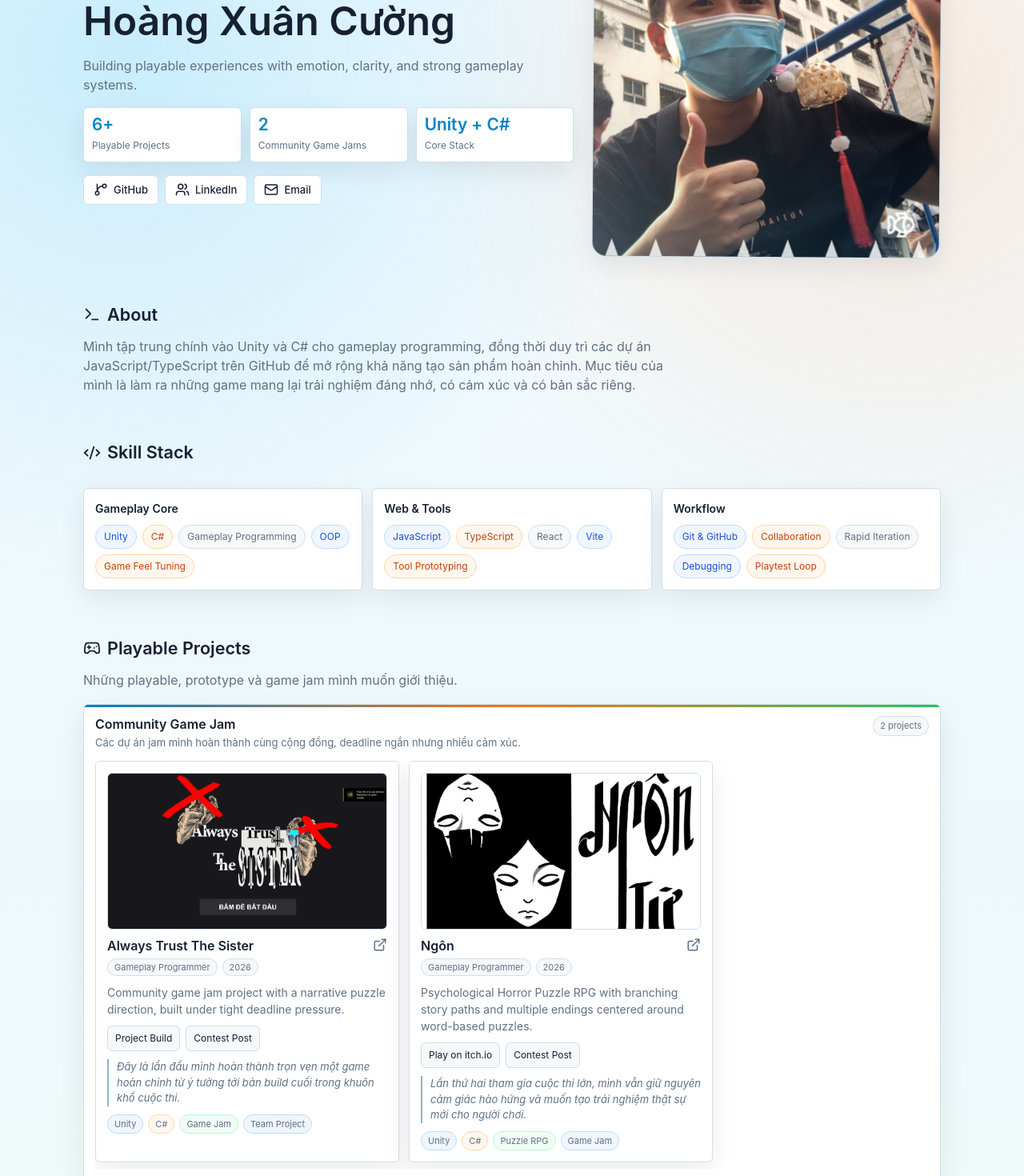
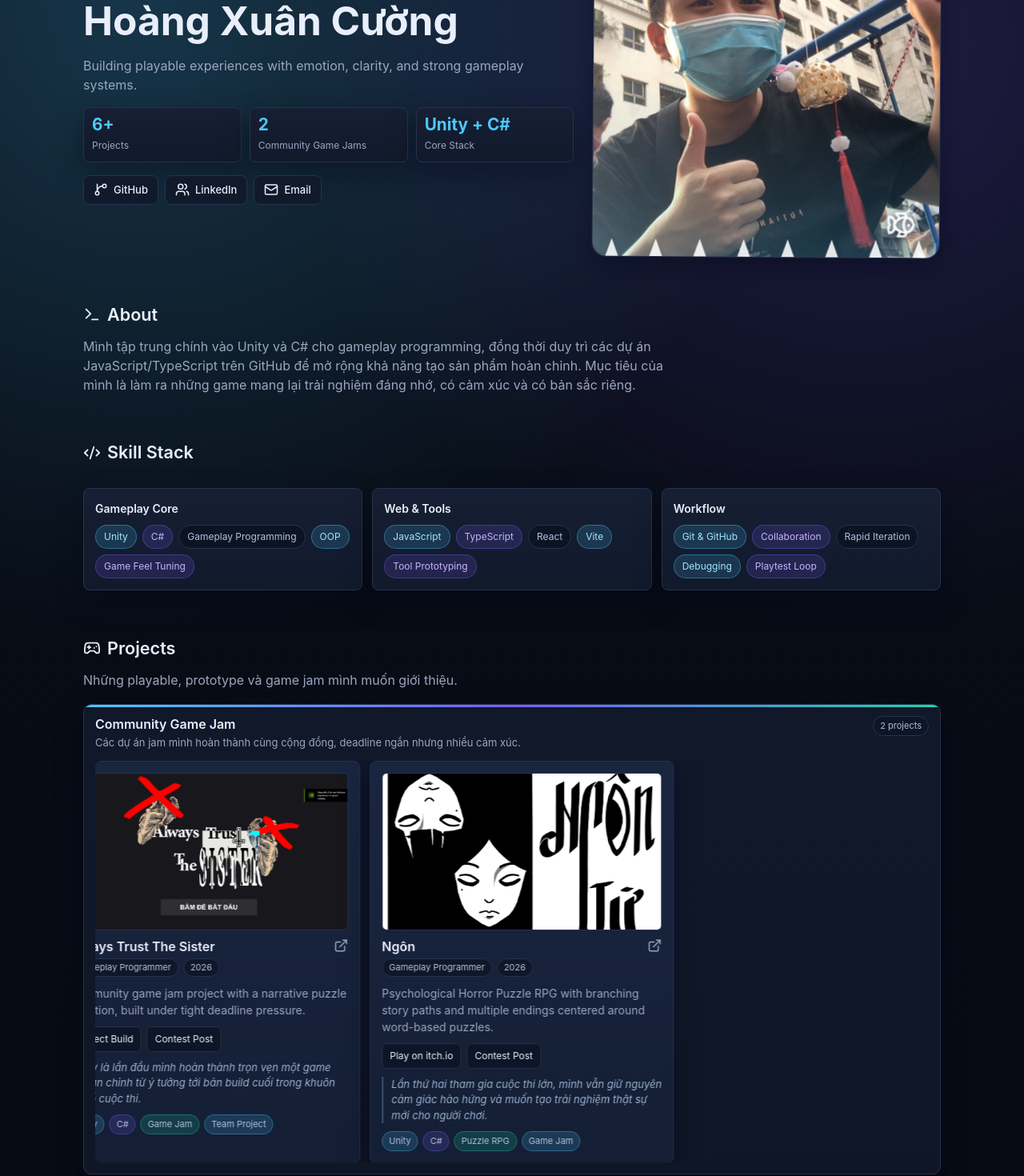
Before and after one commit to XuanKio/portfolio, a React app: page / in a window 1280 px wide. Shown: the part 200-1670 px from the top of the page at 80% size. Built offline with nearby package versions, Linux system fonts and the light colour scheme; the HTML template or start-up script is replaced by a standard one.

Commit message:
Switch portfolio to dark theme and add auto-scrolling jam lane

```diff
--- a/src/App.jsx
+++ b/src/App.jsx
@@ -96,7 +96,7 @@ const projects = [
 ]
 
 const metrics = [
-  { label: 'Playable Projects', value: '6+' },
+  { label: 'Projects', value: '6+' },
   { label: 'Community Game Jams', value: '2' },
   { label: 'Core Stack', value: 'Unity + C#' },
 ]
@@ -123,6 +123,7 @@ const projectSections = [
 ]
 
 const sharkTeeth = Array.from({ length: 8 }, (_, index) => index)
+const autoMarqueeSections = new Set(['community'])
 
 function App() {
   const [profileUnavailable, setProfileUnavailable] = useState(false)
@@ -263,7 +264,7 @@ function App() {
             <div>
               <h2>
                 <Gamepad2 size={22} />
-                Playable Projects
+                Projects
               </h2>
               <p className="section-text">
                 Những playable, prototype và game jam mình muốn giới thiệu.
@@ -282,6 +283,58 @@ function App() {
                   <span>{section.items.length} projects</span>
                 </div>
 
+                {autoMarqueeSections.has(section.id) ? (
+                  <div className="project-marquee" aria-label={`${section.title} auto scroll`}>
+                    <div className="project-marquee-track">
+                      {[...section.items, ...section.items].map((project, index) => (
+                        <article key={`${project.title}-${index}`} className="project-card">
+                          {project.image && (
+                            <div className="project-image-wrap">
+                              <img className="project-image" src={project.image} alt={project.title} />
+                            </div>
+                          )}
+                          <div className="project-head">
+                            <div>
+                              <h3>{project.title}</h3>
+                              <p className="project-meta">
+                                <span>{project.role}</span>
+                                <span>{project.year}</span>
+                              </p>
+                            </div>
+                            {project.links[0] && (
+                              <a
+                                href={project.links[0].url}
+                                target="_blank"
+                                rel="noopener noreferrer"
+                                aria-label={project.title}
+                              >
+                                <ExternalLink size={18} />
+                              </a>
+                            )}
+                          </div>
+                          <p className="project-desc">{project.desc}</p>
+                          {!!project.links.length && (
+                            <div className="project-links">
+                              {project.links.map((link) => (
+                                <a key={link.label} href={link.url} target="_blank" rel="noopener noreferrer">
+                                  {link.label}
+                                </a>
+                              ))}
+                            </div>
+                          )}
+                          {project.note && <p className="project-note">{project.note}</p>}
+                          <div className="project-tags">
+                            {project.tags.map((tag) => (
+                              <span key={tag} className="project-tag">
+                                {tag}
+                              </span>
+                            ))}
+                          </div>
+                        </article>
+                      ))}
+                    </div>
+                  </div>
+                ) : (
                   <div className="project-scroll" aria-label={section.title}>
                     {section.items.map((project) => (
                       <article key={project.title} className="project-card">
@@ -330,6 +383,7 @@ function App() {
                       </article>
                     ))}
                   </div>
+                )}
               </section>
             ))}
           </div>
--- a/src/index.css
+++ b/src/index.css
@@ -1,16 +1,17 @@
 :root {
-  --bg: #edf8fb;
-  --panel: #ffffff;
-  --text: #172033;
-  --muted: #607086;
-  --line: #cfe0ea;
-  --line-strong: #8ab6cc;
-  --accent: #0284c7;
-  --accent-strong: #f97316;
-  --accent-soft: #dff7ff;
-  --accent-line: #38bdf8;
-  --jaw: #162033;
-  --shadow: 0 12px 32px rgba(15, 23, 42, 0.08);
+  --bg: #070b14;
+  --bg-soft: #0c1220;
+  --panel: #111a2b;
+  --panel-2: #161f33;
+  --text: #e9eefb;
+  --muted: #9aa6bf;
+  --line: #27324a;
+  --line-strong: #3a4d73;
+  --accent: #4dc7ff;
+  --accent-2: #7c5cff;
+  --accent-3: #1ad6a8;
+  --jaw: #e7ecf9;
+  --shadow: 0 14px 34px rgba(2, 6, 23, 0.38);
 
   font-family:
     -apple-system,
@@ -37,9 +38,9 @@
 body {
   min-height: 100vh;
   background:
-    radial-gradient(circle at 12% 10%, rgba(56, 189, 248, 0.24), transparent 26%),
-    radial-gradient(circle at 88% 12%, rgba(249, 115, 22, 0.13), transparent 24%),
-    linear-gradient(180deg, #f7fcff 0%, var(--bg) 48%, #f7fbf7 100%);
+    radial-gradient(circle at 14% 8%, rgba(77, 199, 255, 0.22), transparent 30%),
+    radial-gradient(circle at 84% 10%, rgba(124, 92, 255, 0.2), transparent 28%),
+    linear-gradient(180deg, #080d17 0%, var(--bg) 60%);
 }
 
 #root {
@@ -63,7 +64,7 @@ body {
   justify-content: space-between;
   gap: 16px;
   padding: 14px 0;
-  background: rgba(247, 252, 255, 0.9);
+  background: rgba(7, 11, 20, 0.78);
   border-bottom: 1px solid var(--line);
   backdrop-filter: blur(14px);
 }
@@ -101,7 +102,7 @@ body {
 
 .site-nav a:hover {
   color: var(--text);
-  background: #f3f4f6;
+  background: rgba(255, 255, 255, 0.06);
 }
 
 .page-content {
@@ -132,10 +133,10 @@ body {
   gap: 8px;
   padding: 6px 10px;
   border-radius: 999px;
-  border: 1px solid #b6e3ff;
-  color: #0550ae;
-  background: var(--accent-soft);
-  box-shadow: 0 0 0 4px rgba(56, 189, 248, 0.08);
+  border: 1px solid rgba(77, 199, 255, 0.34);
+  color: #a7e8ff;
+  background: rgba(77, 199, 255, 0.12);
+  box-shadow: 0 0 0 4px rgba(77, 199, 255, 0.08);
   font-size: 12px;
   font-weight: 600;
   letter-spacing: 0;
@@ -145,7 +146,7 @@ body {
   font-size: clamp(2rem, 4.2vw, 3.1rem);
   line-height: 1.1;
   letter-spacing: 0;
-  font-weight: 600;
+  font-weight: 650;
 }
 
 .tagline {
@@ -162,22 +163,22 @@ body {
 
 .metric-item {
   border: 1px solid var(--line);
-  border-radius: 6px;
-  background: var(--panel);
+  border-radius: 8px;
+  background: linear-gradient(180deg, var(--panel-2), var(--panel));
   padding: 10px;
   box-shadow: var(--shadow);
   transition: transform 0.18s ease, border-color 0.18s ease;
 }
 
 .metric-item:hover {
-  border-color: var(--accent-line);
+  border-color: var(--line-strong);
   transform: translateY(-2px);
 }
 
 .metric-item p {
   font-size: 1.3rem;
   line-height: 1.1;
-  font-weight: 600;
+  font-weight: 700;
   color: var(--accent);
 }
 
@@ -197,7 +198,7 @@ body {
   align-items: center;
   gap: 7px;
   border: 1px solid var(--line);
-  border-radius: 6px;
+  border-radius: 8px;
   background: var(--panel);
   color: var(--text);
   text-decoration: none;
@@ -208,7 +209,7 @@ body {
 
 .social-links a:hover {
   border-color: var(--line-strong);
-  background: #eff9ff;
+  background: #151f34;
   transform: translateY(-1px);
 }
 
@@ -237,8 +238,8 @@ body {
   inset: 0;
   pointer-events: none;
   background:
-    linear-gradient(180deg, transparent 54%, rgba(2, 132, 199, 0.16) 100%),
-    linear-gradient(90deg, rgba(255, 255, 255, 0.1), transparent 34%);
+    linear-gradient(180deg, transparent 48%, rgba(77, 199, 255, 0.24) 100%),
+    linear-gradient(90deg, rgba(255, 255, 255, 0.08), transparent 34%);
 }
 
 .portrait-fish {
@@ -246,7 +247,7 @@ body {
   right: 26px;
   bottom: 22px;
   color: rgba(255, 255, 255, 0.9);
-  filter: drop-shadow(0 2px 4px rgba(15, 23, 42, 0.24));
+  filter: drop-shadow(0 2px 4px rgba(2, 6, 23, 0.7));
   animation: fishGlide 5.2s ease-in-out infinite;
 }
 
@@ -255,7 +256,7 @@ body {
   left: 22px;
   top: 26px;
   color: #ffffff;
-  filter: drop-shadow(0 2px 4px rgba(15, 23, 42, 0.35));
+  filter: drop-shadow(0 2px 4px rgba(2, 6, 23, 0.72));
   transform: rotate(-14deg);
   animation: cursorTap 3.4s ease-in-out infinite;
 }
@@ -266,7 +267,7 @@ body {
   right: 16px;
   display: flex;
   justify-content: space-between;
-  opacity: 0.9;
+  opacity: 0.95;
 }
 
 .jaw-mini span {
@@ -282,7 +283,7 @@ body {
 .jaw-mini-top span {
   border-left: 8px solid transparent;
   border-right: 8px solid transparent;
-  border-top: 22px solid rgba(255, 255, 255, 0.9);
+  border-top: 22px solid rgba(255, 255, 255, 0.92);
 }
 
 .jaw-mini-bottom {
@@ -292,7 +293,7 @@ body {
 .jaw-mini-bottom span {
   border-left: 8px solid transparent;
   border-right: 8px solid transparent;
-  border-bottom: 22px solid rgba(255, 255, 255, 0.9);
+  border-bottom: 22px solid rgba(255, 255, 255, 0.92);
 }
 
 .profile-fallback {
@@ -326,7 +327,7 @@ body {
   border: 1px solid var(--line);
   border-radius: 999px;
   background:
-    linear-gradient(180deg, rgba(221, 244, 255, 0.94), rgba(255, 247, 237, 0.95)),
+    linear-gradient(180deg, rgba(77, 199, 255, 0.3), rgba(124, 92, 255, 0.16)),
     var(--panel);
   overflow: hidden;
   animation: biteFloat 4.5s ease-in-out infinite;
@@ -374,15 +375,15 @@ body {
   z-index: 3;
   color: var(--accent);
   transform: translate(-50%, -50%) rotate(-14deg);
-  filter: drop-shadow(0 1px 0 rgba(27, 31, 36, 0.14));
+  filter: drop-shadow(0 1px 0 rgba(255, 255, 255, 0.12));
 }
 
 .fish-graphic {
   position: absolute;
   right: 36px;
   top: 48%;
-  color: #57606a;
-  opacity: 0.18;
+  color: #e2e8f6;
+  opacity: 0.32;
   transform: translateY(-50%);
 }
 
@@ -410,15 +411,15 @@ body {
 
 .skill-group {
   border: 1px solid var(--line);
-  border-radius: 6px;
-  background: var(--panel);
+  border-radius: 8px;
+  background: linear-gradient(180deg, var(--panel-2), var(--panel));
   padding: 14px;
   box-shadow: var(--shadow);
   transition: transform 0.18s ease, border-color 0.18s ease;
 }
 
 .skill-group:hover {
-  border-color: var(--accent-line);
+  border-color: var(--line-strong);
   transform: translateY(-2px);
 }
 
@@ -438,21 +439,21 @@ body {
   border: 1px solid var(--line);
   border-radius: 999px;
   padding: 5px 10px;
-  background: #f6f8fa;
+  background: #0c1424;
   font-size: 12px;
-  color: var(--muted);
+  color: #adc1dd;
 }
 
 .skill-chip:nth-child(3n + 1) {
-  background: #eff6ff;
-  border-color: #bfdbfe;
-  color: #1d4ed8;
+  background: rgba(77, 199, 255, 0.16);
+  border-color: rgba(77, 199, 255, 0.38);
+  color: #9de8ff;
 }
 
 .skill-chip:nth-child(3n + 2) {
-  background: #fff7ed;
-  border-color: #fed7aa;
-  color: #c2410c;
+  background: rgba(124, 92, 255, 0.16);
+  border-color: rgba(124, 92, 255, 0.36);
+  color: #c6b4ff;
 }
 
 .projects-top {
@@ -470,8 +471,8 @@ body {
 
 .project-lane {
   border: 1px solid var(--line);
-  border-radius: 6px;
-  background: var(--panel);
+  border-radius: 10px;
+  background: linear-gradient(180deg, #10182a, #0f1727);
   box-shadow: var(--shadow);
   padding: 14px;
   position: relative;
@@ -483,7 +484,7 @@ body {
   position: absolute;
   inset: 0 0 auto 0;
   height: 3px;
-  background: linear-gradient(90deg, var(--accent), var(--accent-strong), #22c55e);
+  background: linear-gradient(90deg, var(--accent), var(--accent-2), var(--accent-3));
 }
 
 .project-lane-head {
@@ -511,8 +512,8 @@ body {
   flex: 0 0 auto;
   border: 1px solid var(--line);
   border-radius: 999px;
-  background: #f6f8fa;
-  color: var(--muted);
+  background: #0d1627;
+  color: #aec1da;
   padding: 3px 8px;
   font-size: 11px;
 }
@@ -531,24 +532,41 @@ body {
 }
 
 .project-scroll::-webkit-scrollbar-track {
-  background: #f6f8fa;
+  background: #0b1222;
   border-radius: 999px;
 }
 
 .project-scroll::-webkit-scrollbar-thumb {
-  background: #d0d7de;
+  background: #2b3957;
   border-radius: 999px;
-  border: 2px solid #f6f8fa;
+  border: 2px solid #0b1222;
 }
 
 .project-scroll::-webkit-scrollbar-thumb:hover {
-  background: #afb8c1;
+  background: #3c4f79;
+}
+
+.project-marquee {
+  overflow: hidden;
+  border-radius: 8px;
+}
+
+.project-marquee-track {
+  display: flex;
+  gap: 12px;
+  width: max-content;
+  will-change: transform;
+  animation: marqueeRun 28s linear infinite;
+}
+
+.project-marquee:hover .project-marquee-track {
+  animation-play-state: paused;
 }
 
 .project-card {
   border: 1px solid var(--line);
-  border-radius: 6px;
-  background: var(--panel);
+  border-radius: 8px;
+  background: linear-gradient(180deg, #1a2640, #141f35);
   padding: 14px;
   display: flex;
   flex-direction: column;
@@ -561,7 +579,7 @@ body {
 
 .project-card:hover {
   border-color: var(--line-strong);
-  box-shadow: 0 16px 36px rgba(15, 23, 42, 0.12);
+  box-shadow: 0 18px 38px rgba(2, 6, 23, 0.45);
   transform: translateY(-3px);
 }
 
@@ -613,8 +631,8 @@ body {
   border-radius: 999px;
   padding: 2px 8px;
   font-size: 11px;
-  color: var(--muted);
-  background: #f6f8fa;
+  color: #b0c4e1;
+  background: #0f182a;
 }
 
 .project-desc {
@@ -634,20 +652,20 @@ body {
   padding: 6px 9px;
   font-size: 12px;
   color: var(--text);
-  background: #f6f8fa;
+  background: #0d1628;
   text-decoration: none;
 }
 
 .project-links a:hover {
   border-color: var(--line-strong);
-  background: #eff9ff;
+  background: #142038;
   color: var(--accent);
 }
 
 .project-note {
   border-left: 2px solid var(--line-strong);
   padding-left: 10px;
-  color: var(--muted);
+  color: #9cb0cd;
   font-size: 13px;
   font-style: italic;
 }
@@ -663,22 +681,22 @@ body {
   border-radius: 999px;
   padding: 3px 8px;
   font-size: 11px;
-  color: var(--muted);
+  color: #b0c4e1;
 }
 
 .project-tag:nth-child(3n + 1) {
-  background: #eff6ff;
-  border-color: #bfdbfe;
+  background: rgba(77, 199, 255, 0.16);
+  border-color: rgba(77, 199, 255, 0.35);
 }
 
 .project-tag:nth-child(3n + 2) {
-  background: #fff7ed;
-  border-color: #fed7aa;
+  background: rgba(124, 92, 255, 0.16);
+  border-color: rgba(124, 92, 255, 0.35);
 }
 
 .project-tag:nth-child(3n + 3) {
-  background: #f0fdf4;
-  border-color: #bbf7d0;
+  background: rgba(26, 214, 168, 0.16);
+  border-color: rgba(26, 214, 168, 0.35);
 }
 
 .contact-section {
@@ -698,7 +716,7 @@ body {
   align-items: center;
   gap: 6px;
   border: 1px solid var(--line);
-  border-radius: 6px;
+  border-radius: 8px;
   background: var(--panel);
   color: var(--text);
   text-decoration: none;
@@ -708,7 +726,7 @@ body {
 
 .contact-info a:hover {
   border-color: var(--line-strong);
-  background: #eff9ff;
+  background: #14203a;
 }
 
 footer {
@@ -775,6 +793,15 @@ footer p {
   }
 }
 
+@keyframes marqueeRun {
+  0% {
+    transform: translateX(0);
+  }
+  100% {
+    transform: translateX(calc(-50% - 6px));
+  }
+}
+
 @media (prefers-reduced-motion: reduce) {
   *,
   *::before,
@@ -783,6 +810,10 @@ footer p {
     animation-iteration-count: 1 !important;
     scroll-behavior: auto !important;
     transition-duration: 0.01ms !important;
+  }
+
+  .project-marquee-track {
+    animation: none !important;
   }
 }
 
@@ -837,6 +868,10 @@ footer p {
     flex-basis: 84vw;
   }
 
+  .project-marquee-track {
+    animation-duration: 22s;
+  }
+
   .skill-groups {
     grid-template-columns: 1fr;
   }
```
Lines whose indentation alone changed are shown as unchanged.
